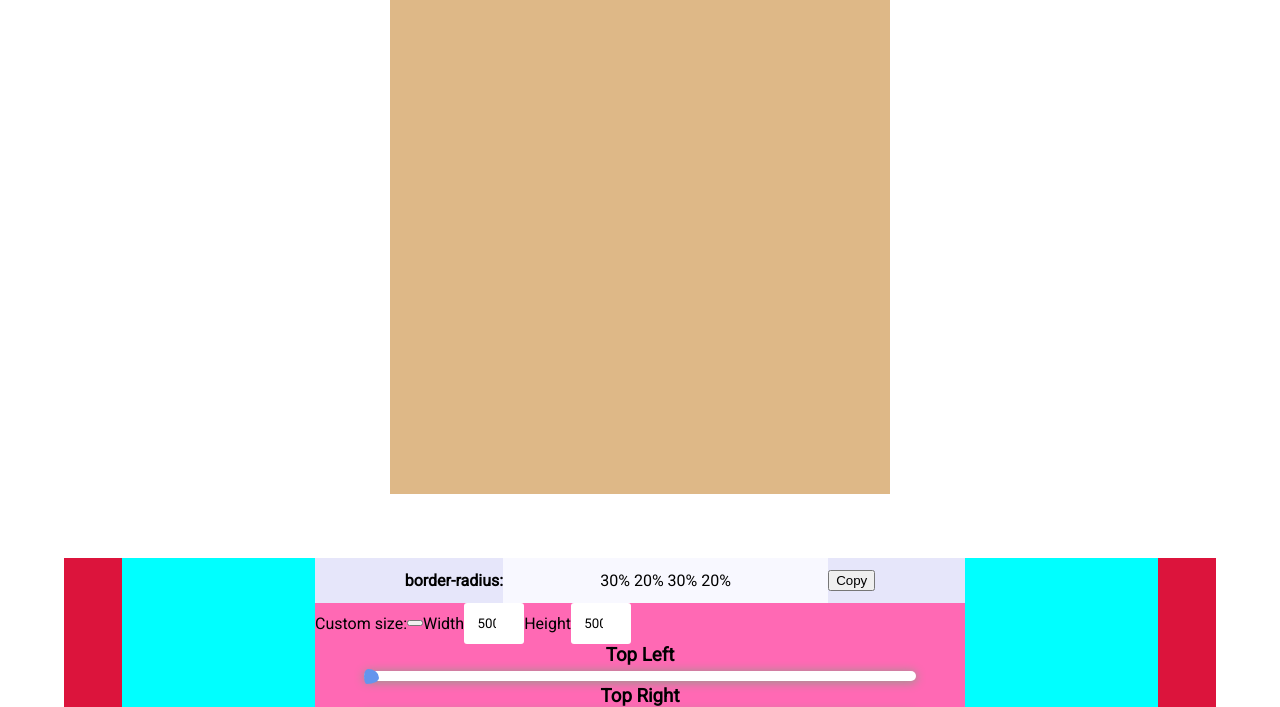
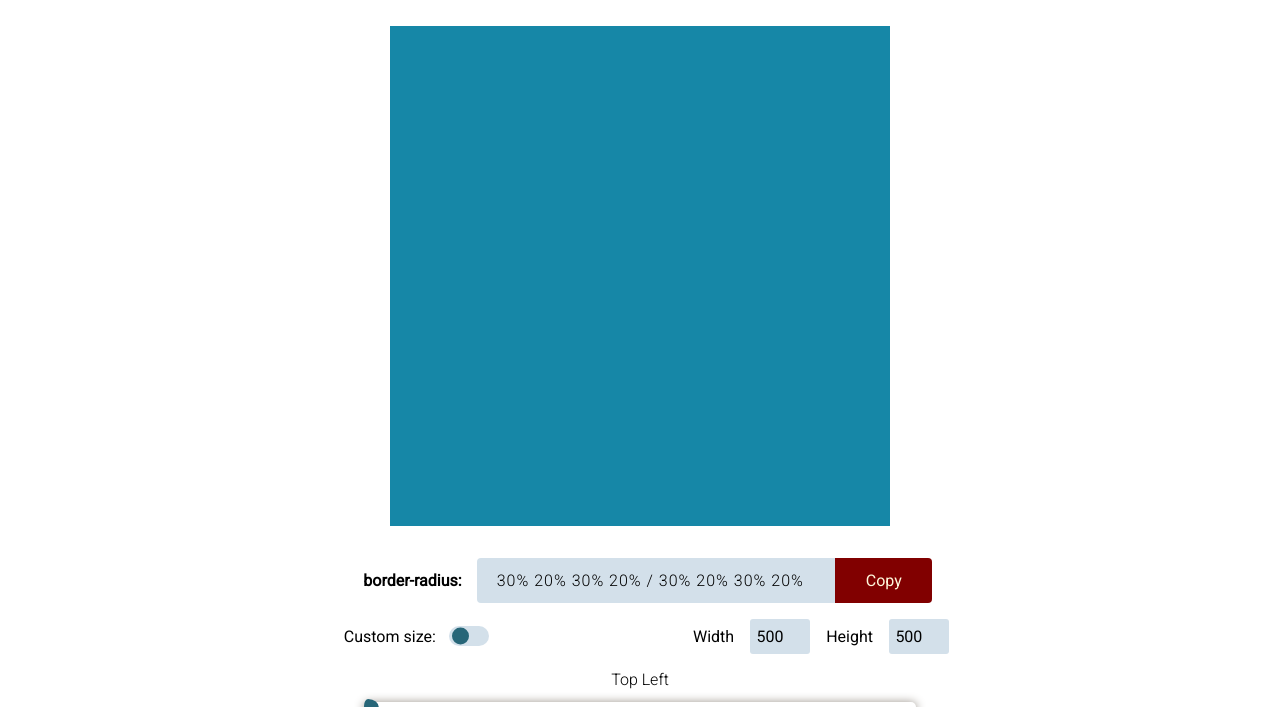
Before and after one commit to shmula1308/Border-radius-previewer, a plain HTML site: page index.html in a window 1280 px wide. Shown: the part 93-800 px from the top of the page. Drawn offline with Linux system fonts and the light colour scheme.

Commit message:
updated css

```diff
--- a/CSS/styles.css
+++ b/CSS/styles.css
@@ -11,6 +11,11 @@
   height: 10px;
   border-radius: 12px;
   box-shadow: 0px 1px 10px 1px;
+  transition: background-color 0.2s ease-in-out;
+}
+
+.slider:hover {
+  background-color: #d3e0ea;
 }
 
 .slider::-webkit-slider-thumb {
@@ -18,8 +23,14 @@
   appearance: none;
   width: 15px;
   height: 15px;
-  background-color: cornflowerblue;
+  background-color: #276678;
   border-radius: 28% 72% 82% 18% / 47% 59% 41% 53%;
+  transition: background-color 0.2s ease-in-out;
+  cursor: grab;
+}
+
+.slider::-webkit-slider-thumb:hover {
+  background-color: #3a98b3;
 }
 
 /* GENERAL STYLING */
@@ -27,6 +38,7 @@
 body {
   font-family: "Roboto", sans-serif;
   margin: 0;
+  background-color: f6f5f5;
 }
 
 h1,
@@ -39,88 +51,161 @@ h1 {
   font-family: "Fredoka One", cursive;
 }
 
+/* BUTTONS */
+
+.btn {
+  border: none;
+  font-family: inherit;
+  margin: 0;
+  cursor: pointer;
+}
+
+.copy-to-clipboard-btn {
+  display: block;
+  flex-basis: 15%;
+  padding: 0.8em;
+  font-size: 1rem;
+  background-color: #810000;
+  color: cornsilk;
+  border-radius: 0 4px 4px 0;
+  transition: background-color 0.2s ease-in-out;
+}
+
+.copy-to-clipboard-btn:hover {
+  background-color: #a01f1f;
+}
+
+.custom-dimensions-btn {
+  position: relative;
+  width: 40px;
+  height: 20px;
+  border-radius: 50px;
+  background-color: #d3e0ea;
+}
+
+.btn-switcher {
+  display: inline-block;
+  position: absolute;
+  width: 17px;
+  height: 17px;
+  background-color: #276678;
+  transform: translate(-100%, -50%);
+  border-radius: 50%;
+}
+
 /* LAYOUT */
+
 .app-container {
   max-width: 1500px;
   width: 90%;
-
   margin: 0 auto;
-  margin-top: 4em;
+  margin-top: 2em;
   display: flex;
   flex-direction: column;
   justify-content: flex-end;
-  background-color: crimson;
 }
 .control-container {
   max-width: 1500px;
   width: 90%;
   margin: auto;
-  background-color: aqua;
   display: flex;
   justify-content: center;
   align-items: center;
 }
 
 .slider-control-container {
-  /* max-width: 650px; */
   width: 650px;
-  background-color: hotpink;
   text-align: center;
+  margin-bottom: 3em;
 }
 .main-title {
   text-align: center;
+  margin-top: 1em;
 }
 
 .generated-shape {
   margin: 0 auto;
   width: 500px;
   height: 500px;
-  background-color: burlywood;
+  background-color: #1687a7;
   margin-top: 3em;
 }
 
 .css-property-container {
-  background-color: lavender;
   display: flex;
   justify-content: center;
   align-items: center;
+  margin-bottom: 1em;
 }
 
 .css-property-key {
-  /* margin: 0 auto; */
+  flex-basis: 20%;
 }
 
 .css-border-radius-value {
   display: flex;
-  justify-content: center;
   align-items: center;
-  background-color: ghostwhite;
-  width: 50%;
-  padding: 0.8em 0.8em;
+  flex-basis: 55%;
+  background-color: #d3e0ea;
+  padding: 0.8em 1.2em;
+  letter-spacing: 1px;
+  font-weight: 300;
+  border-radius: 4px 0 0px 4px;
 }
 
 .custom-size-container {
   display: flex;
+  justify-content: center;
   align-items: center;
 }
 
 .custom-size-control-wrapper {
   display: flex;
   align-items: center;
+  flex-basis: 35%;
+  margin-left: 1.8em;
+}
+
+.custom-size-label {
+  margin-right: 0.8em;
+  cursor: pointer;
 }
 
 .dimensions-inputs-container {
   display: flex;
+  flex-basis: 65%;
+  justify-content: flex-end;
 }
 .custom-input-container {
   display: flex;
   align-items: center;
+  margin-right: 1em;
+}
+
+.custom-input-container label {
+  margin-right: 1em;
 }
 
 .custom-input-container input {
   border: 0;
   width: 60px;
-  padding: 1em;
+  font-size: 1rem;
+  padding: 0.5em 0 0.5em 0.4em;
   font-family: inherit;
   border-radius: 3px;
+  background-color: #d3e0ea;
 }
+
+.sliders-container {
+  margin-top: 1em;
+}
+
+.slider-wrapper {
+  margin-bottom: 1em;
+}
+
+.slider-label {
+  font-size: 1rem;
+  font-weight: 300;
+  margin-bottom: 0.5em;
+}
--- a/index.html
+++ b/index.html
@@ -12,7 +12,7 @@
     />
     <link rel="preconnect" href="https://fonts.gstatic.com" />
     <link
-      href="https://fonts.googleapis.com/css2?family=Fredoka+One&family=Roboto:wght@100;400&display=swap"
+      href="https://fonts.googleapis.com/css2?family=Fredoka+One&family=Roboto:wght@100;300;400&display=swap"
       rel="stylesheet"
     />
     <link rel="stylesheet" href="CSS/styles.css" />
@@ -27,13 +27,17 @@
         <div class="slider-control-container">
           <div class="css-property-container">
             <h4 class="css-property-key">border-radius:</h4>
-            <div class="css-border-radius-value">30% 20% 30% 20%</div>
+            <div class="css-border-radius-value">
+              30% 20% 30% 20% / 30% 20% 30% 20%
+            </div>
             <button class="copy-to-clipboard-btn btn">Copy</button>
           </div>
           <div class="custom-size-container">
             <div class="custom-size-control-wrapper">
-              <label for="custom-size-btn">Custom size:</label>
-              <button id="custom-size-btn">
+              <label for="custom-size-btn" class="custom-size-label"
+                >Custom size:</label
+              >
+              <button id="custom-size-btn" class="custom-dimensions-btn btn">
                 <span class="btn-switcher"></span>
               </button>
             </div>
@@ -48,6 +52,7 @@
               </div>
             </div>
           </div>
+          <div class="sliders-container">
             <div class="slider-wrapper">
               <h3 class="slider-label">Top Left</h3>
               <input
@@ -93,6 +98,7 @@
               />
             </div>
           </div>
+        </div>
         <!-- .slider-control-container -->
       </div>
       <!-- .control-container -->
```
Lines whose indentation alone changed are shown as unchanged.
